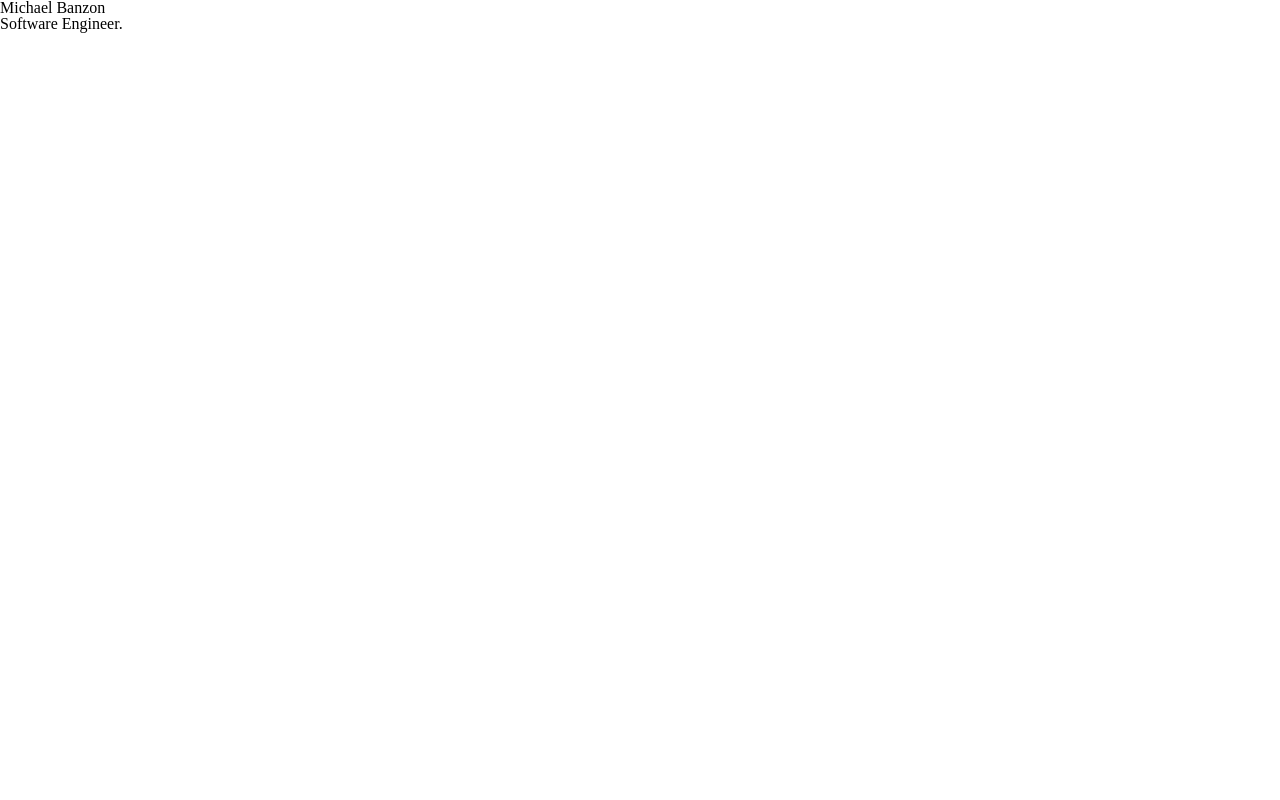
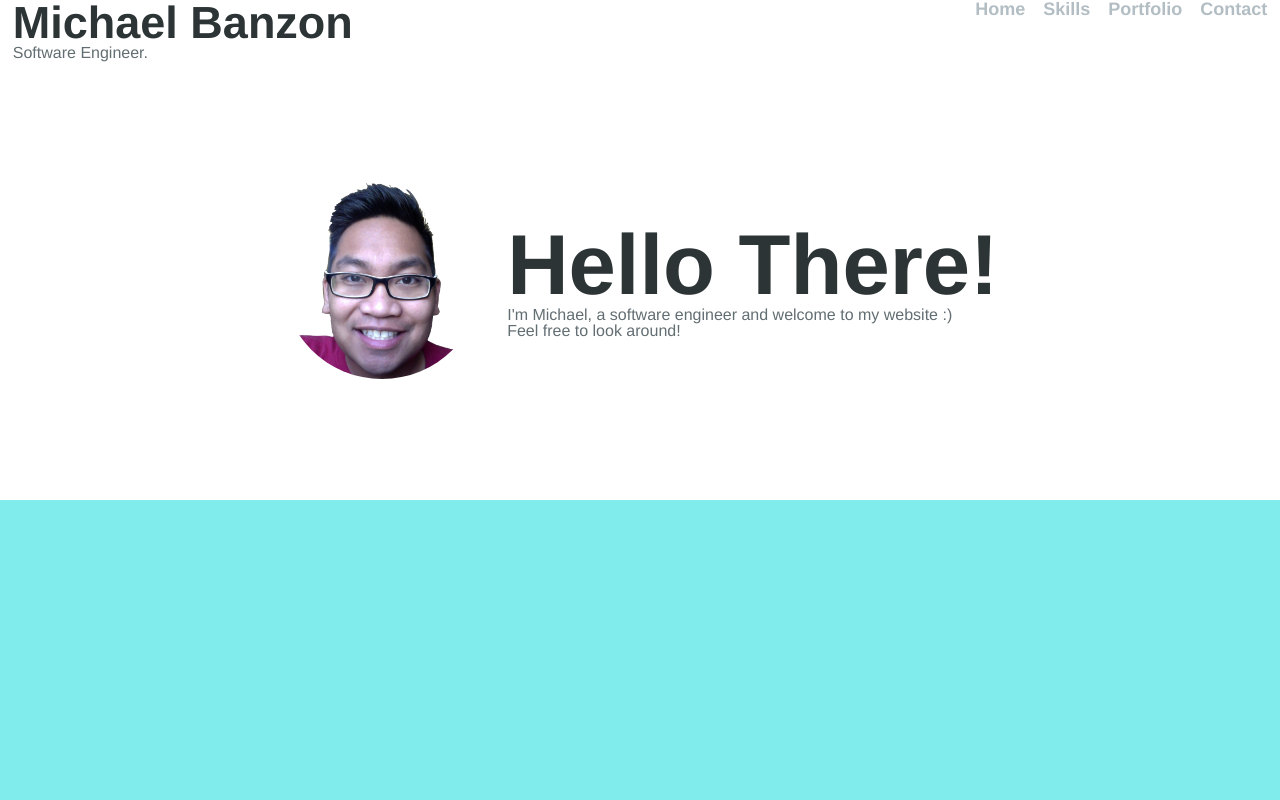
Before and after one commit to mrnbanzon/portfolio, a website: page src/index.html in a window 1280 px wide. Shown: the top 800 px of the page. Drawn offline with Linux system fonts and the light colour scheme.

Commit message:
View initial styling of the home section.

```diff
--- a/src/index.html
+++ b/src/index.html
@@ -4,16 +4,35 @@
 <head>
   <meta charset="utf-8" />
   <link href="./styles/reset.css" type="text/css" rel="stylesheet" />
+  <link href="./styles/main.css" type="text/css" rel="stylesheet" />
   <title>Michael Banzon | Software Engineer</title>
 </head>
 
 <body>
   <header>
-    <nav></nav>
+    <nav class="menu">
+      <ul>
+        <li><a href="#home">Home</a></li>
+        <li><a href="#skills">Skills</a></li>
+        <li><a href="#portfolio">Portfolio</a></li>
+        <li><a href="#contact">Contact</a></li>
+      </ul>
+    </nav>
   </header>
   <div id="home">
-    <h1>Michael Banzon</h1>
-    <h4>Software Engineer.</h4>
+    <div class="name">
+      <h1>Michael Banzon</h1>
+      <h4>Software Engineer.</h4>
+    </div>
+    <div class="welcome">
+      <div class="welcome__img">
+        <img src="./images/profile_pic.png" alt="profile_pic">
+      </div>
+      <div class="welcome__text">
+        <h1>Hello There!</h1>
+        <h4>I'm Michael, a software engineer and welcome to my website :) <br /> Feel free to look around!</h4>
+      </div>
+    </div>
   </div>
   <div id="skills"></div>
   <div id="portfolio"></div>
--- /dev/null
+++ b/src/styles/main.css
@@ -0,0 +1,73 @@
+body {
+  overflow: scroll;
+  width: 100%;
+  min-width: 370px;
+  font-size: 100%;
+  font-family: 'Helvetica';
+  color: #636e72;
+}
+
+body > div {
+  height: 80vh;
+  margin: 0 1%;
+}
+
+header {
+  position: absolute;
+  right: 1%;
+  top: 0;
+  font-weight: bold;
+  color: #b2bec3;
+}
+
+nav ul {
+  display: flex;
+  justify-content: space-between;
+  font-size: 18px;
+}
+
+nav ul li {
+  margin-left: 1em;
+}
+
+h1 {
+  font-size: 45px;
+  font-weight: bold;
+  color: #2d3436;
+}
+
+a {
+  color: inherit;
+}
+
+.welcome {
+  display: flex;
+  align-items: center;
+  justify-content: center;
+  flex: 1;
+}
+
+.welcome > div {
+  margin: 1vw;
+}
+
+.welcome h1 {
+  font-size: 85px;
+}
+
+.welcome__img img {
+  width: 200px;
+  border-radius: 50%;
+}
+
+#home {
+  height: 500px;
+  display: flex;
+  flex-direction: column;
+  justify-content: space-between;
+}
+
+#skills {
+  margin: 0 0;
+  background-color: #81ecec;
+}
--- a/src/styles/reset.css
+++ b/src/styles/reset.css
@@ -46,3 +46,7 @@ table {
 	border-collapse: collapse;
 	border-spacing: 0;
 }
+
+a {
+	text-decoration: none;
+}
```
Also changed, not shown: src/images/profile_pic.png (added).
